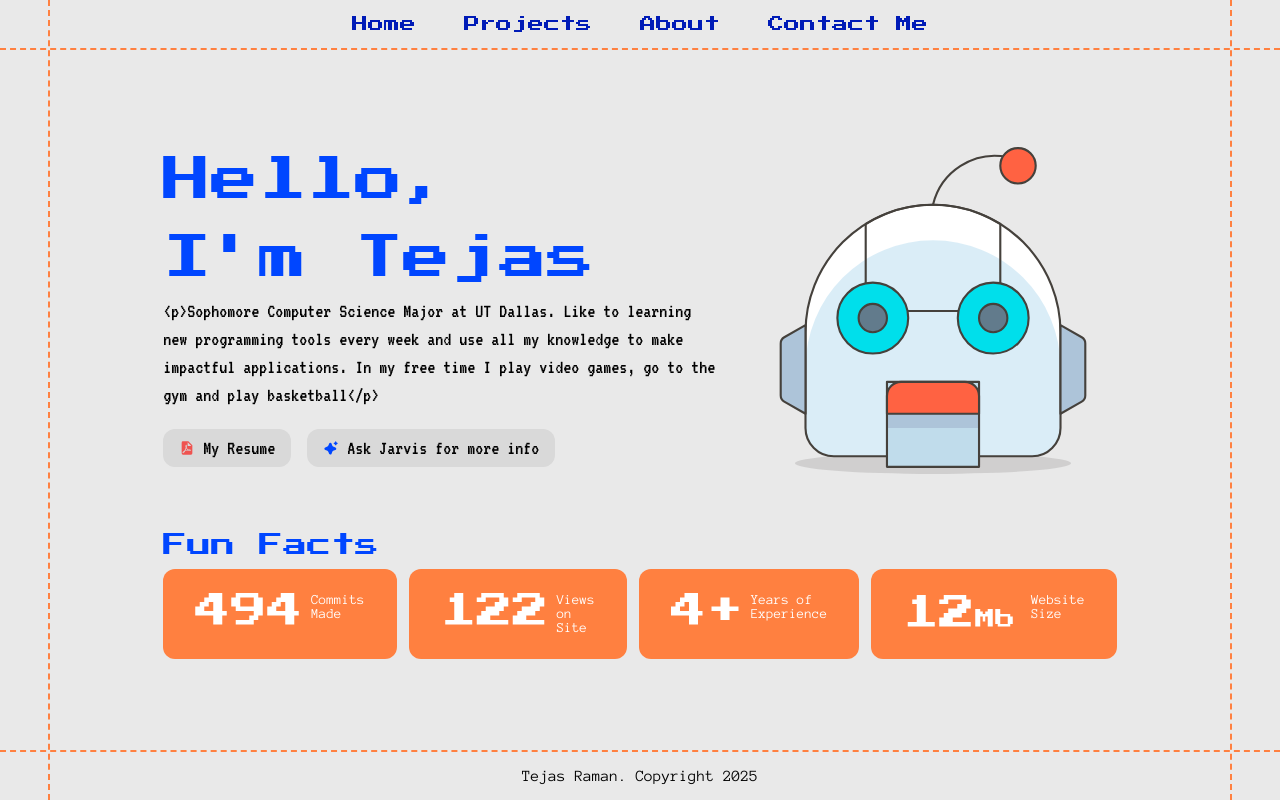
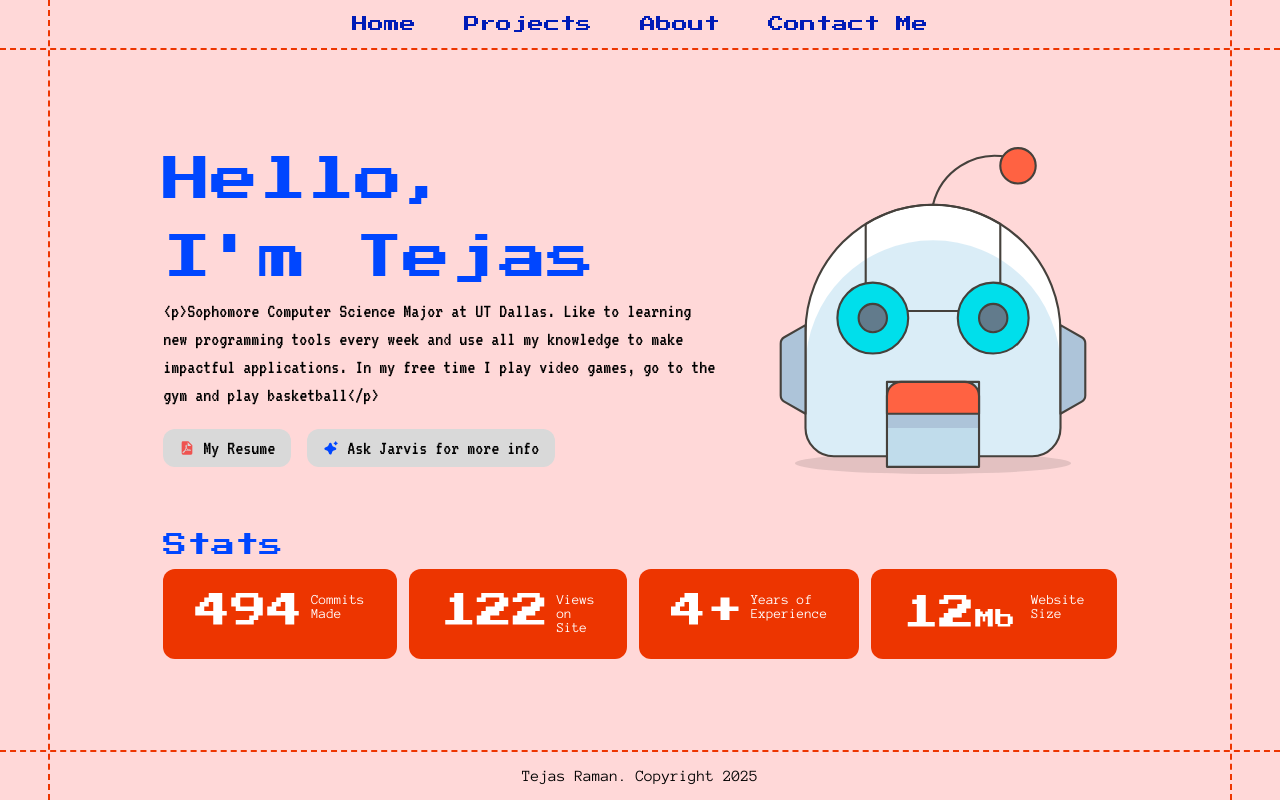
Before and after one commit to Traman2/TejasPortfolioWebsite, a React (Vite) app in the folder client/: page / in a window 1280 px wide. Built offline with nearby package versions, Linux system fonts and the light colour scheme.

Commit message:
improve color theme

```diff
--- a/client/src/index.css
+++ b/client/src/index.css
@@ -6,8 +6,8 @@
   --font-footer: "Anonymous Pro", monospace;
   --font-heading: "Press Start 2P", system-ui;
 
-  --color-background: #E9E9E9;
-  --color-primary: #FF8040;
+  --color-background: #FFD8D8;
+  --color-primary: #ED3500;
   --color-secondary: #0046FF;
   --color-accent: #001BB7;
 }
@@ -24,7 +24,7 @@
 
 .scrollbar-primary {
   scrollbar-width: thin;
-  scrollbar-color: #FF8040 #E9E9E9;
+  scrollbar-color: #ED3500 #FFD8D8;
 }
 
 .scrollbar-hide::-webkit-scrollbar {
--- a/client/src/modals/RAGChatbotModal.tsx
+++ b/client/src/modals/RAGChatbotModal.tsx
@@ -96,8 +96,6 @@ export default function ChatbotModal({ onClose }: ChatbotModalProps) {
         }
     };
 
-
-
     return (
         <div
             className={`fixed inset-0 z-50 flex items-center cursor-main justify-center bg-black/60 transition-opacity duration-100 backdrop-blur ${visible && !closing ? 'opacity-100' : 'opacity-0'}`}
--- a/client/src/pages/Home.tsx
+++ b/client/src/pages/Home.tsx
@@ -59,7 +59,7 @@ export default function Home() {
                             </div>
 
                             <div className="w-full">
-                                <h2 className="font-heading text-2xl mt-4 mb-2 text-secondary">Fun Facts</h2>
+                                <h2 className="font-heading text-2xl mt-4 mb-2 text-secondary">Stats</h2>
                                 <div className="flex gap-3">
                                     <div className="flex-1 bg-primary rounded-xl px-8 py-6 flex gap-2 items-start">
                                         <p className="font-heading text-4xl text-white leading-none">494</p>
```
